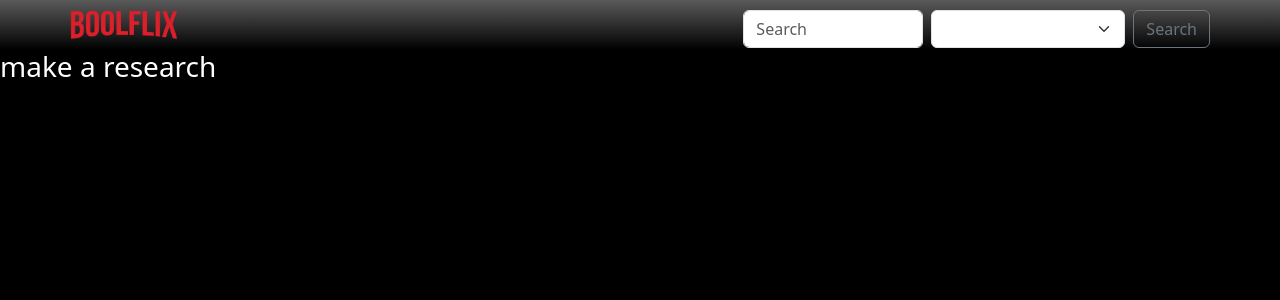
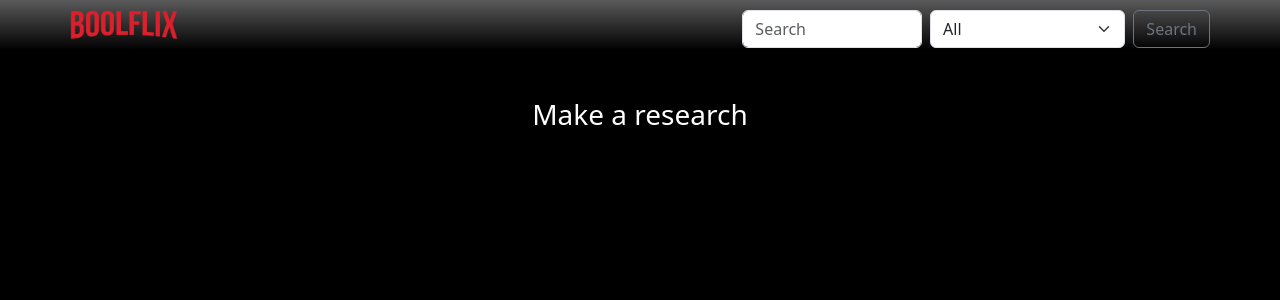
Before and after one commit to franedsandi/vite-boolflix, a Vue app: page / in a window 1280 px wide. Shown: the top 300 px of the page. Built offline with nearby package versions, Linux system fonts and the light colour scheme.

Commit message:
[feat] filter by tv series or movies

```diff
--- a/src/App.vue
+++ b/src/App.vue
@@ -14,7 +14,7 @@ export default {
     return {
       store,
       selectedType: 'All',
-      message: 'make a research',
+      message: 'Make a research',
     };
   },
   methods: {
@@ -27,7 +27,7 @@ export default {
           console.log('store.movie', store.movie);
           console.log('store.tv', store.tv);
           if(store[type].length === 0){
-            this.message = 'not found';
+            this.message = `ERROR 404 there is no registered media with that name `;
           }
         })
         .catch(function (error) {
@@ -59,12 +59,17 @@ export default {
 <template>
   <div>
     <HeaderApp @startsearch="startsearches" @optionChange="optionChange"/>
-    <Cardcontainer v-if="store.movie.length > 0" title="Movies" type="movie" />
-    <h3 v-else> {{message}} </h3>
-    <Cardcontainer v-if="store.tv.length > 0" title="TV Series" type="tv"/>
+    <div v-if="store.movie.length > 0 || store.tv.length > 0">
+      <Cardcontainer v-if="store.movie.length > 0" title="Movies" type="movie" />
+      <Cardcontainer v-if="store.tv.length > 0" title="TV Series" type="tv"/>
+    </div>
+    <div v-else class="container text-center py-5">
+      <h3>{{ message }}</h3>
+    </div>
   </div>
 </template>
 
 <style lang="scss">
+
 @use './scss/main';
 </style>
--- a/src/components/HeaderApp.vue
+++ b/src/components/HeaderApp.vue
@@ -6,8 +6,13 @@ export default {
   data() {
     return {
       store,
-      selectedType: 'all',
+      selectedType: 'All',
     };
+  },
+  methods: {
+    optionChange() {
+      this.$emit('optionChange', this.selectedType);
+    },
   },
 };
 </script>
@@ -35,7 +40,7 @@ export default {
             @change="optionChange">
             <option selected value="All">All</option>
             <option value="Movies">Movies</option>
-            <option value="Tv Series">Tv Series</option>
+            <option value="TV Series">TV Series</option>
           </select>
           <button
             type="button"
```
